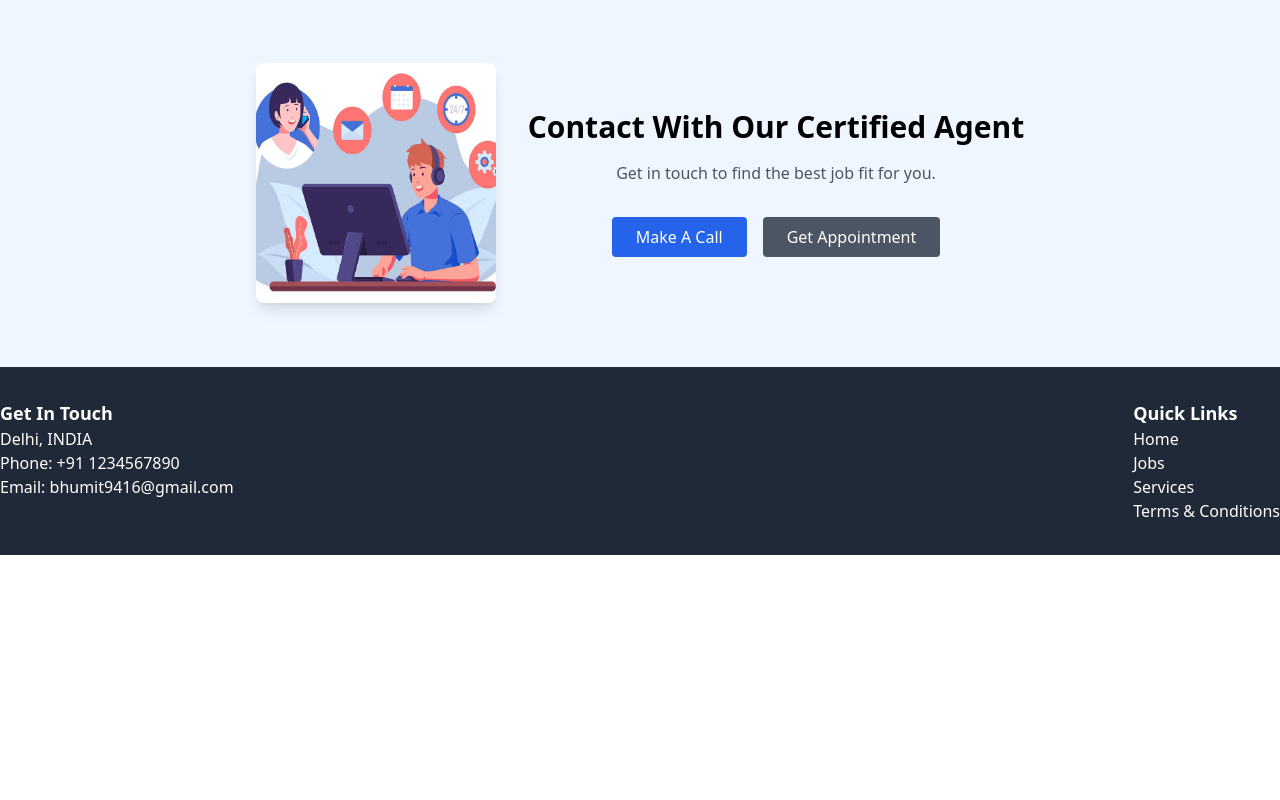
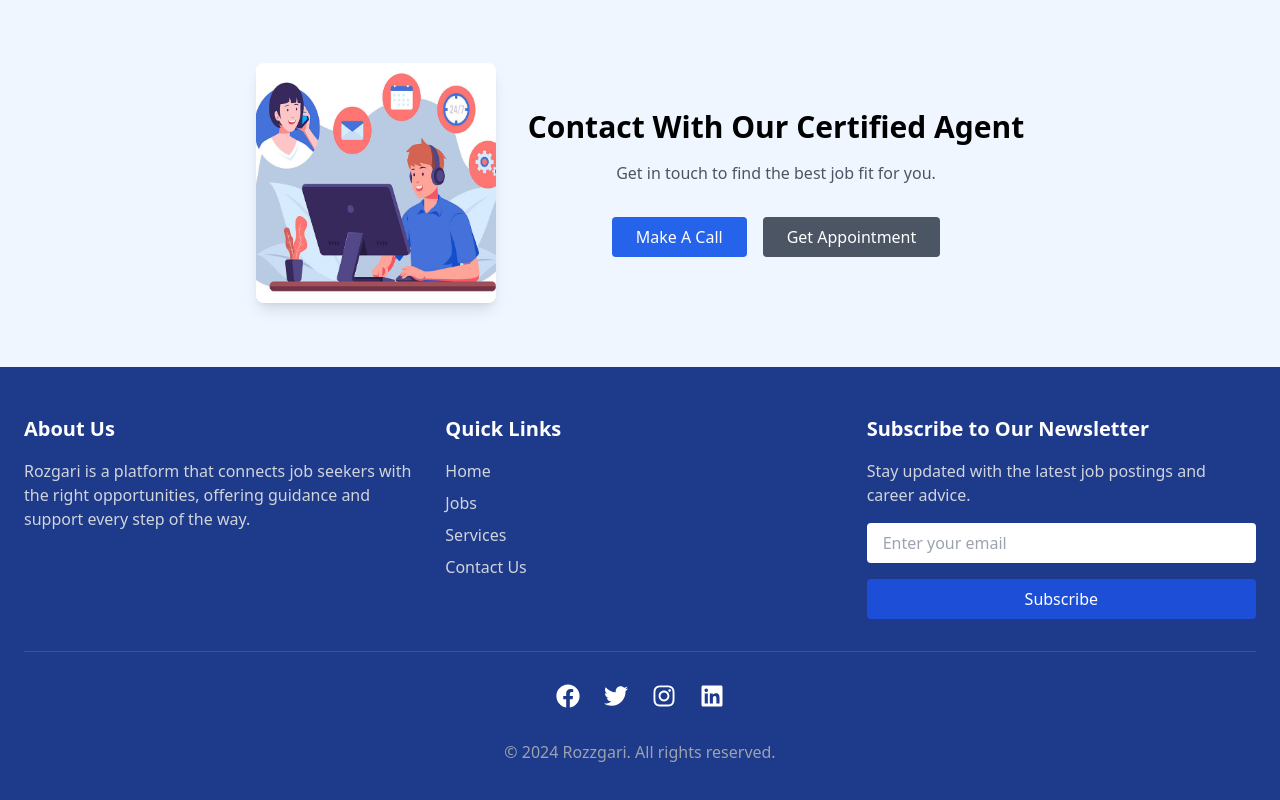
Before and after one commit to DeepakKaushik2505/HackwithMait, a React (Create React App) app: page / in a window 1280 px wide. Shown: the part 1325-2125 px from the top of the page. Before the commit the page ends 1880 px from the top, so only its background shows below. Built offline with nearby package versions, Linux system fonts and the light colour scheme.

Commit message:
Update Footer.jsx

```diff
--- a/src/Components/Footer.jsx
+++ b/src/Components/Footer.jsx
@@ -1,23 +1,77 @@
 import React from 'react';
+import { FaFacebook, FaTwitter, FaInstagram, FaLinkedin } from 'react-icons/fa';
 
 const Footer = () => {
   return (
-    <footer className="bg-gray-800 text-white py-8">
-      <div className="container mx-auto flex justify-between">
-        <div>
-          <h3 className="text-lg font-bold">Get In Touch</h3>
-          <p>Delhi, INDIA</p>
-          <p>Phone: +91 1234567890</p>
-          <p>Email: bhumit9416@gmail.com</p>
+    <footer className="bg-blue-900 text-white py-12">
+      <div className="container mx-auto px-6">
+        <div className="grid grid-cols-1 md:grid-cols-3 gap-8">
+          {/* Column 1: About Us */}
+          <div className="flex flex-col">
+            <h3 className="text-xl font-semibold mb-4">About Us</h3>
+            <p className="text-gray-300">
+              Rozgari is a platform that connects job seekers with the right opportunities, offering guidance and support every step of the way.
+            </p>
+          </div>
+
+          {/* Column 2: Quick Links */}
+          <div className="flex flex-col">
+            <h3 className="text-xl font-semibold mb-4">Quick Links</h3>
+            <ul>
+              <li className="mb-2">
+                <a href="#" className="text-gray-300 hover:text-white">Home</a>
+              </li>
+              <li className="mb-2">
+                <a href="#" className="text-gray-300 hover:text-white">Jobs</a>
+              </li>
+              <li className="mb-2">
+                <a href="#" className="text-gray-300 hover:text-white">Services</a>
+              </li>
+              <li className="mb-2">
+                <a href="#" className="text-gray-300 hover:text-white">Contact Us</a>
+              </li>
+            </ul>
+          </div>
+
+          {/* Column 3: Newsletter Subscription */}
+          <div className="flex flex-col">
+            <h3 className="text-xl font-semibold mb-4">Subscribe to Our Newsletter</h3>
+            <p className="text-gray-300 mb-4">Stay updated with the latest job postings and career advice.</p>
+            <form>
+              <input
+                type="email"
+                className="w-full px-4 py-2 mb-4 text-black rounded focus:outline-none"
+                placeholder="Enter your email"
+              />
+              <button className="w-full bg-blue-700 text-white py-2 rounded hover:bg-blue-600">
+                Subscribe
+              </button>
+            </form>
+          </div>
         </div>
-        <div>
-          <h3 className="text-lg font-bold">Quick Links</h3>
-          <ul>
-            <li>Home</li>
-            <li>Jobs</li>
-            <li>Services</li>
-            <li>Terms & Conditions</li>
-          </ul>
+
+        {/* Horizontal Divider */}
+        <div className="my-8 border-t border-gray-600"></div>
+
+        {/* Social Media Links */}
+        <div className="flex justify-center space-x-6">
+          <a href="#" className="text-white hover:text-gray-400">
+            <FaFacebook size={24} />
+          </a>
+          <a href="#" className="text-white hover:text-gray-400">
+            <FaTwitter size={24} />
+          </a>
+          <a href="#" className="text-white hover:text-gray-400">
+            <FaInstagram size={24} />
+          </a>
+          <a href="#" className="text-white hover:text-gray-400">
+            <FaLinkedin size={24} />
+          </a>
+        </div>
+
+        {/* Footer Bottom Text */}
+        <div className="text-center text-gray-400 mt-8">
+          &copy; 2024 Rozzgari. All rights reserved.
         </div>
       </div>
     </footer>
```
